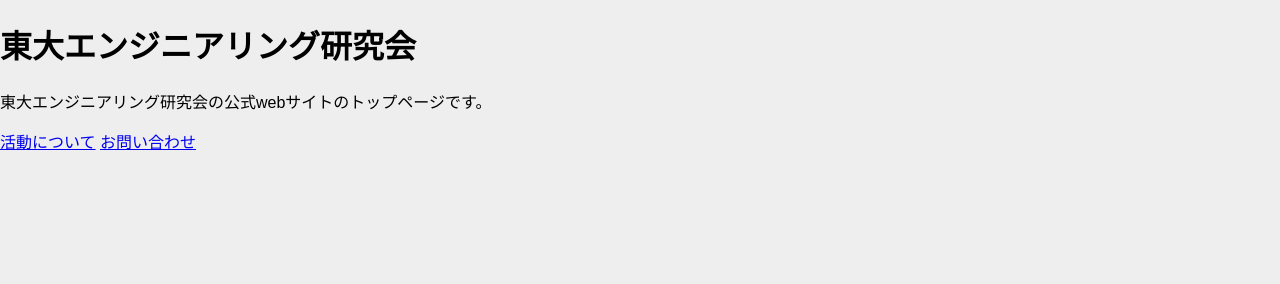
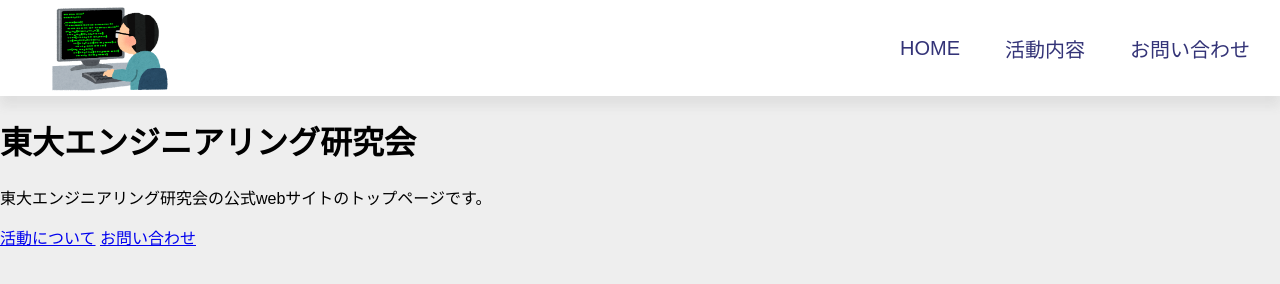
Before and after one commit to ut-engineering-society/official-website, a plain HTML site: page docs/index.html in a window 1280 px wide. Drawn offline with Linux system fonts and the light colour scheme.

Commit message:
headerの基本的な部分とレスポンシブのハンバーガーメニューを実装

```diff
--- a/docs/css/global.css
+++ b/docs/css/global.css
@@ -1,3 +1,4 @@
+/* 全体共通 */
 body {
   margin: 0;
   padding: 0;
@@ -30,3 +31,152 @@ body {
 }
 
 /* font-sizeは後日考える */
+
+
+/* header */
+/* スマホ用 & 共通用 */
+header {
+  background-color: #fff;
+  height: 64px;
+  box-shadow: 0px 10px 10px 0px rgba(100,100,100,0.1);
+  display: flex;
+  position: relative;
+}
+
+.hamburger_btn {
+  width: 70px;
+  height: 64px;
+  cursor: pointer;
+  padding: 0;
+}
+
+.hamburger_btn:hover {
+  background-color: #ddd;
+}
+
+.hamburger_btn span {
+  position: absolute;
+  display: block;
+  left: 20px;
+  width: 30px;
+  height: 2px;
+  background-color: #333;
+  border-radius: 4px;
+}
+
+.hamburger_btn span:nth-child(1) {
+  top: 20px;
+}
+
+.hamburger_btn span:nth-child(2) {
+  top: 32px;
+}
+
+.hamburger_btn span:nth-child(3) {
+  top: 44px;
+}
+
+.logo_name {
+  display: block;
+  height: inherit;
+}
+
+.logo_name img{
+  position: absolute;
+  left: 50%;
+  transform: translate(-50%, 0);
+  width: auto;
+  height: inherit;
+}
+
+nav ul li :hover{
+  color: #99f;
+}
+nav ul li a {
+  color: inherit;
+  text-decoration: none;
+  display: block;
+}
+
+nav ul li {
+  text-align: center;
+  display: block;
+  border-bottom: #222 solid 1px;
+  margin: 10px;
+  padding: 10px;
+  width: 80%;
+}
+
+nav ul {
+  position: absolute;
+  transform: translateY(100%);
+  right: 0;
+  top: 64px;
+  height: calc(100vh - 64px);
+  background-color: #fff;
+  display: flex;
+  flex-direction: column;
+  align-items: center;
+  width: 100%;
+  margin: 0;
+}
+
+.nav_active {
+  transform: translateY(0%);
+  transition: all 0.5s;
+
+}
+
+li {
+  list-style: none;
+}
+
+
+@media screen and (min-width: 600px) {
+  header {
+    display: flex;
+    height: 96px;
+  }
+  .hamburger_btn {
+    display: none;
+  }
+  .logo_name img{
+    position: initial;
+    margin-left: 50px;
+    left: initial;
+    transform: initial;
+  }
+  nav {
+    display: initial;
+    margin: auto 0 auto auto;
+  }
+  nav ul {
+    position: initial;
+    right: initial;
+    height: initial;
+    background-color: initial;
+    flex-direction: initial;
+    justify-content: space-between;
+    width: 350px;
+    top: initial;
+    transform: translateY(0%);
+
+    margin: auto 30px;
+    padding: 0;
+    color: #337;
+    font-size: 20px;
+  }
+  nav ul li {
+    padding: 0;
+    border: none;
+    width:fit-content;
+    margin: 0;
+  }
+  nav ul li a {
+    width: 100%;
+  }
+}
+
+
+
+/* footer */
--- a/docs/index.html
+++ b/docs/index.html
@@ -7,6 +7,24 @@
   <link rel="stylesheet" href="./css/top.css">
 </head>
 <body>
+  <header>
+    <div class="hamburger_btn">
+      <span></span>
+      <span></span>
+      <span></span>
+    </div>
+    <a href="./" class="logo_name">
+      <img src="./images/プログラマーのイラスト.png" alt="Logo Image">
+    </a>
+    <nav>
+      <ul class="nav_links">
+        <li><a href="./">HOME</a></li>
+        <li><a href="./activity/">活動内容</a></li>
+        <li><a href="./contact/">お問い合わせ</a></li>
+      </ul>
+    </nav>
+    <script src="./js/header.js"></script>
+  </header>
   <main>
     <h1>東大エンジニアリング研究会</h1>
     <p>東大エンジニアリング研究会の公式webサイトのトップページです。</p>
--- /dev/null
+++ b/docs/js/header.js
@@ -0,0 +1,8 @@
+console.log("loaded!");
+const hamburgerBtn = document.getElementsByClassName("hamburger_btn")[0];
+const navLinks = document.getElementsByClassName("nav_links")[0];
+
+hamburgerBtn.addEventListener("click", () => {
+    console.log("clicked!!");
+    navLinks.classList.toggle("nav_active");
+});
```
Lines whose indentation alone changed are shown as unchanged.
